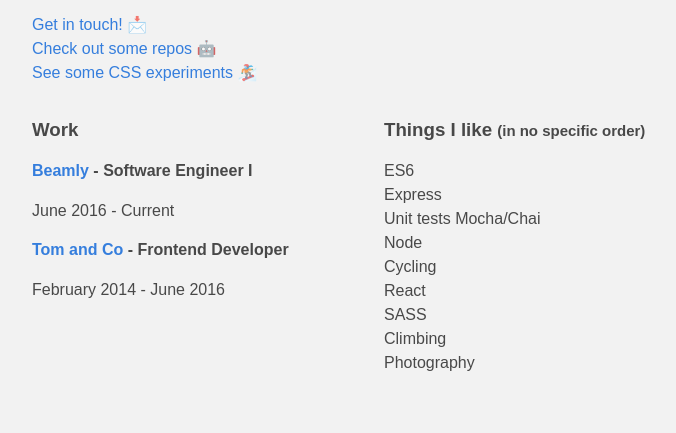
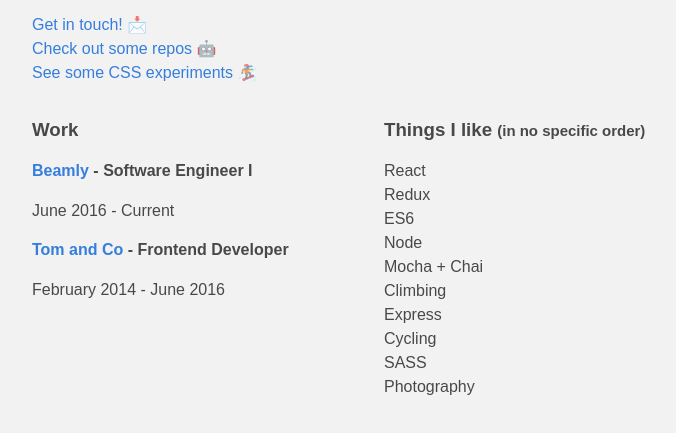
Before and after one commit to omonk/omonk.github.io, a website: page index.html in a window 1280 px wide. Shown: the part 133-566 px from the top of the page, without its empty margins (256-932 px from the left). Drawn offline with Linux system fonts and the light colour scheme.

Commit message:
update list

```diff
--- a/index.html
+++ b/index.html
@@ -41,14 +41,15 @@
                     <h3>Things I like <small>(in no specific order)</small> </h3>
 
                     <ul class="list pl0 lh-copy">
+                        <li>React</li>
+                        <li>Redux</li>
                         <li>ES6</li>
+                        <li>Node</li>
+                        <li>Mocha + Chai</li>
+                        <li>Climbing</li>
                         <li>Express</li>
-                        <li>Unit tests Mocha/Chai</li>
-                        <li>Node</li>
                         <li>Cycling</li>
-                        <li>React</li>
                         <li>SASS</li>
-                        <li>Climbing</li>
                         <li>Photography</li>
                     </ul>
                 </div>
```
